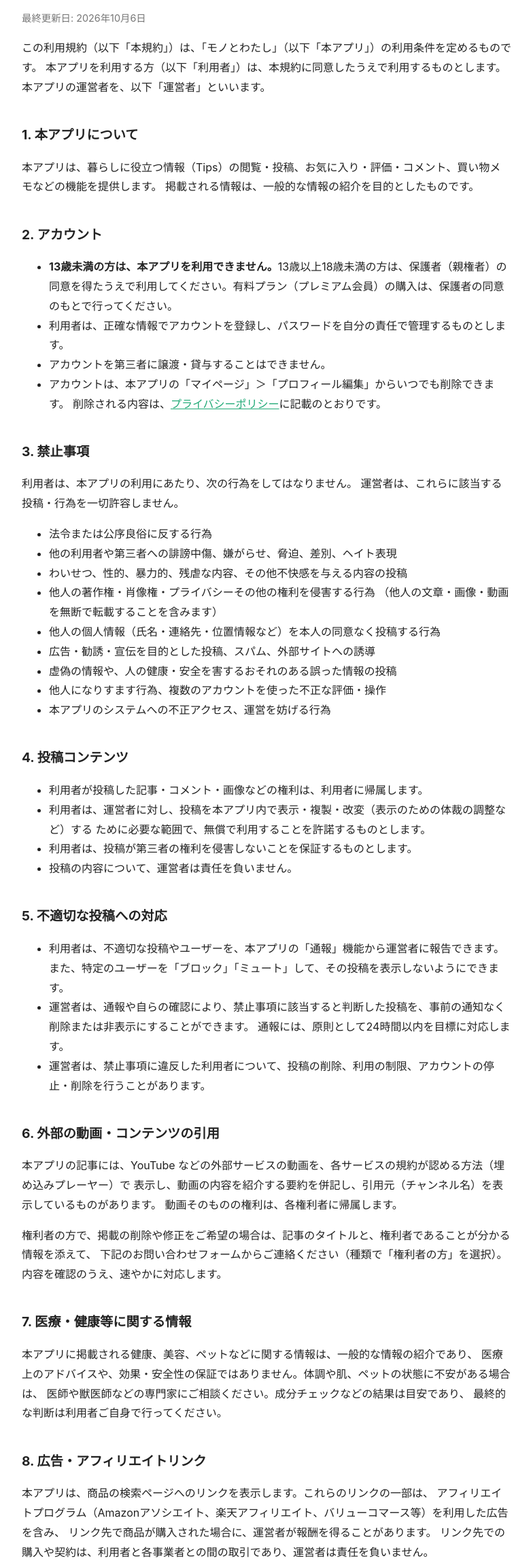
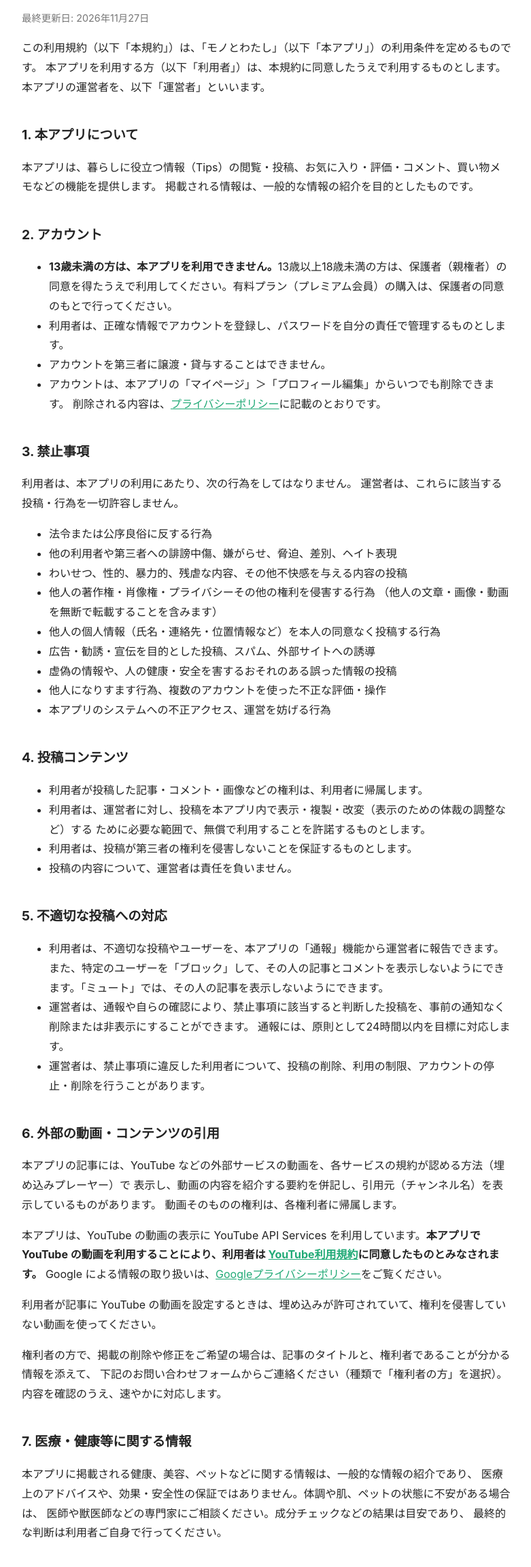
Before and after one commit to JunkiShimomura/mono-to-watashi-privacy, a plain HTML site: page terms.html in a window 1280 px wide. Shown: the part 98-2403 px from the top of the page at 68% size, without its empty margins (248-1029 px from the left). Drawn offline with Linux system fonts and the light colour scheme.

Commit message:
ポリシーと規約に YouTube API Services の記述とリンクを追記。ブロックがコメントにも効くことを規約に反映

```diff
--- a/terms.html
+++ b/terms.html
@@ -21,7 +21,7 @@
 </head>
 <body>
 <h1>利用規約</h1>
-<p class="updated">最終更新日: 2026年10月6日</p>
+<p class="updated">最終更新日: 2026年11月27日</p>
 
 <p>この利用規約（以下「本規約」）は、「モノとわたし」（以下「本アプリ」）の利用条件を定めるものです。
 本アプリを利用する方（以下「利用者」）は、本規約に同意したうえで利用するものとします。
@@ -68,7 +68,7 @@
 <h2>5. 不適切な投稿への対応</h2>
 <ul>
   <li>利用者は、不適切な投稿やユーザーを、本アプリの「通報」機能から運営者に報告できます。
-    また、特定のユーザーを「ブロック」「ミュート」して、その投稿を表示しないようにできます。</li>
+    また、特定のユーザーを「ブロック」して、その人の記事とコメントを表示しないようにできます。「ミュート」では、その人の記事を表示しないようにできます。</li>
   <li>運営者は、通報や自らの確認により、禁止事項に該当すると判断した投稿を、事前の通知なく削除または非表示にすることができます。
     通報には、原則として24時間以内を目標に対応します。</li>
   <li>運営者は、禁止事項に違反した利用者について、投稿の削除、利用の制限、アカウントの停止・削除を行うことがあります。</li>
@@ -78,6 +78,9 @@
 <p>本アプリの記事には、YouTube などの外部サービスの動画を、各サービスの規約が認める方法（埋め込みプレーヤー）で
 表示し、動画の内容を紹介する要約を併記し、引用元（チャンネル名）を表示しているものがあります。
 動画そのものの権利は、各権利者に帰属します。</p>
+<p>本アプリは、YouTube の動画の表示に YouTube API Services を利用しています。<strong>本アプリで YouTube の動画を利用することにより、利用者は <a href="https://www.youtube.com/t/terms">YouTube利用規約</a>に同意したものとみなされます。</strong>
+Google による情報の取り扱いは、<a href="https://www.google.com/policies/privacy">Googleプライバシーポリシー</a>をご覧ください。</p>
+<p>利用者が記事に YouTube の動画を設定するときは、埋め込みが許可されていて、権利を侵害していない動画を使ってください。</p>
 <p>権利者の方で、掲載の削除や修正をご希望の場合は、記事のタイトルと、権利者であることが分かる情報を添えて、
 下記のお問い合わせフォームからご連絡ください（種類で「権利者の方」を選択）。内容を確認のうえ、速やかに対応します。</p>
 
```
Also changed, not shown: privacy.html (+7 -4 lines).
